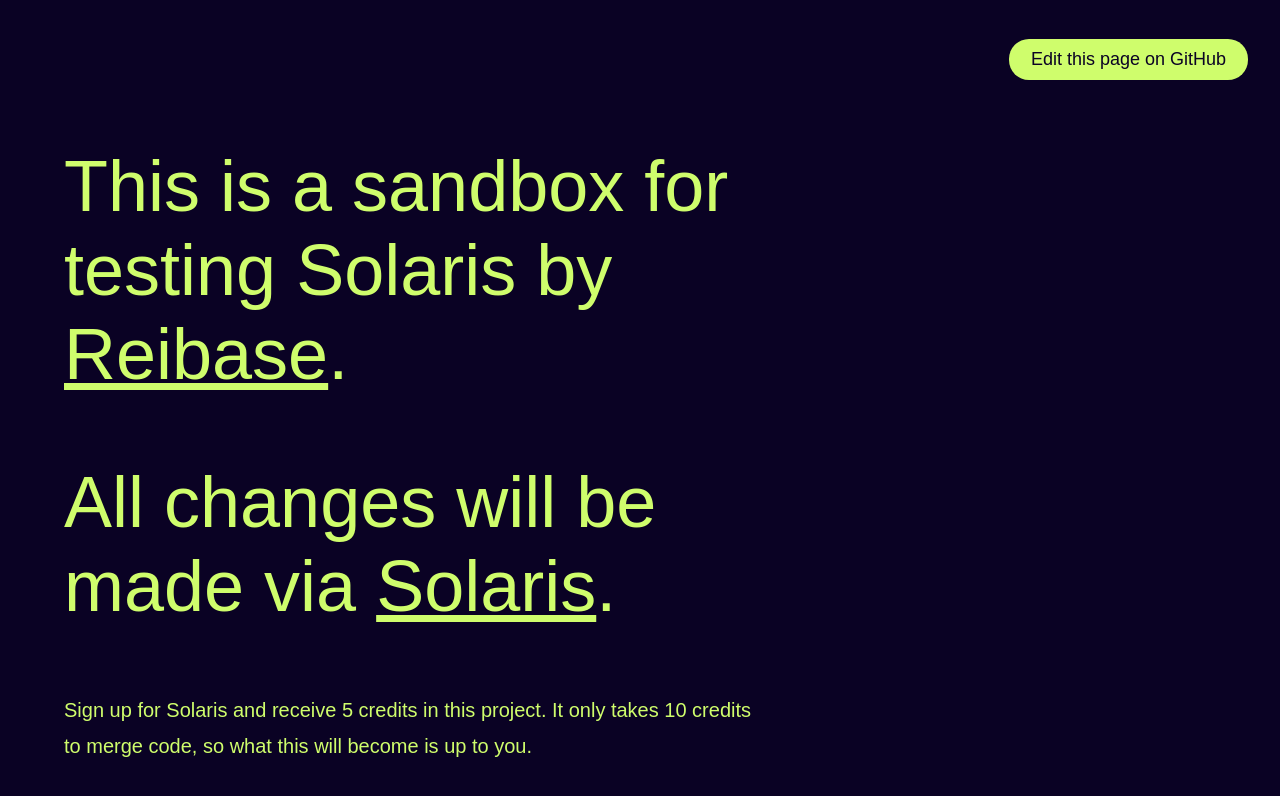
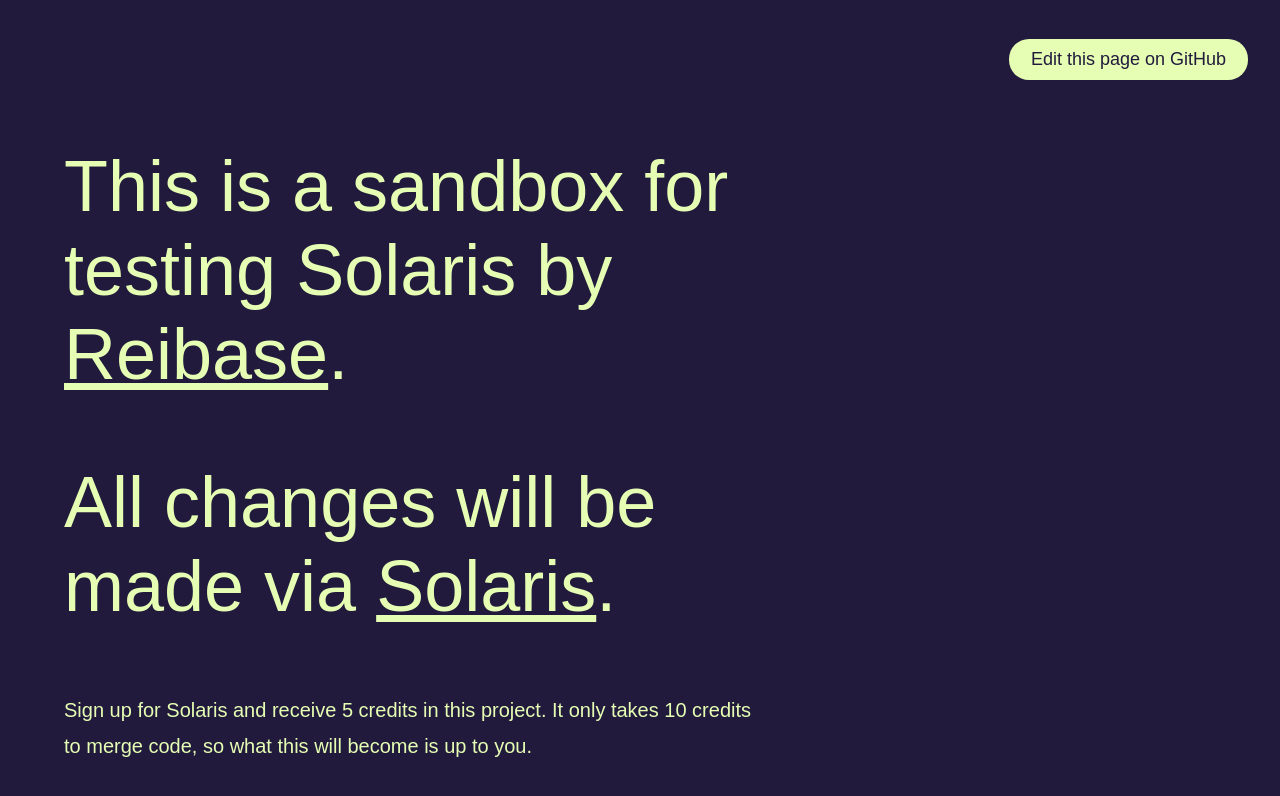
Before and after one commit to reibase/solaris-sandbox, a plain HTML site: page index.html in a window 1280 px wide. Drawn offline with Linux system fonts and the light colour scheme.

Commit message:
pastel theme

```diff
--- a/styles.css
+++ b/styles.css
@@ -4,8 +4,8 @@
 }
 
 :root {
-    --bg: #0a0224;
-    --primary: #cffd6c;
+    --bg: #211a3d;
+    --primary: #e6feb3;
 }
 
 body {
```
